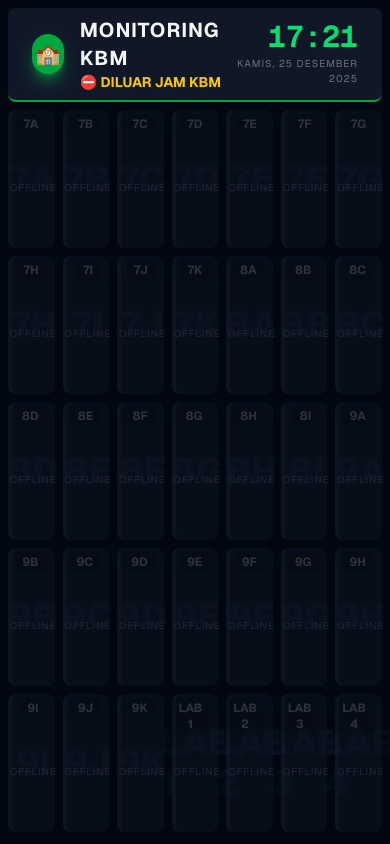
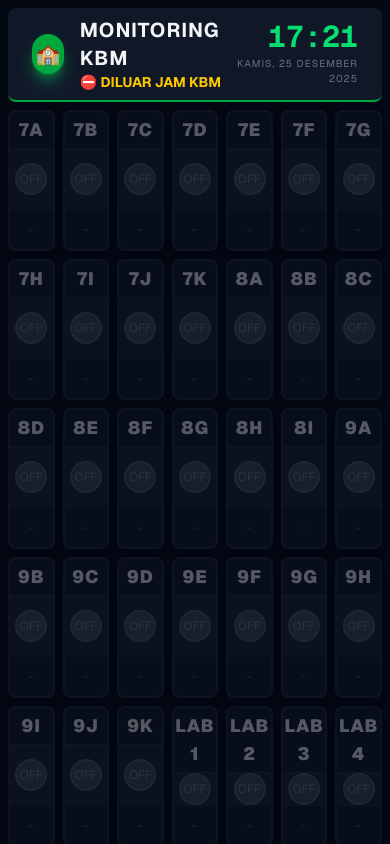
Before and after one commit to ghozaliaja/absensi-mts-demo, a Next.js app: page /admin in a window 390 px wide. Built offline with nearby package versions, Linux system fonts and the light colour scheme; no server answers; the database is empty.

Commit message:
Redesign: Update Admin Grid Layout based on sketch

```diff
--- a/app/admin/page.tsx
+++ b/app/admin/page.tsx
@@ -142,47 +142,61 @@ export default function AdminPage() {
                 {daftarKelas.map((kelas) => {
                     const info = getStatusKelas(kelas)
                     const isIsi = info.status === 'ISI'
-                    // Kalau lagi istirahat atau diluar jam, kotak jadi abu gelap
                     const isInactive = !jamSekarang || typeof jamSekarang.ke === 'string'
 
                     return (
                         <div
                             key={kelas}
                             className={`
-                relative rounded-lg border-l-4 shadow-lg flex flex-col items-center justify-center p-1 transition-all duration-700
-                ${isIsi
-                                    ? 'bg-gradient-to-br from-green-800 to-green-900 border-green-400 scale-[1.02] shadow-green-900/50 z-10'
-                                    : (isInactive ? 'bg-gray-900 border-gray-800 opacity-40' : 'bg-gray-800 border-red-900/50 opacity-80')
+                                relative rounded-lg border-2 shadow-lg flex flex-col overflow-hidden
+                                ${isIsi
+                                    ? 'bg-gray-800 border-green-500 shadow-green-900/50'
+                                    : (isInactive ? 'bg-gray-900 border-gray-800 opacity-40' : 'bg-gray-800 border-red-900/50')
                                 }
-              `}
+                            `}
                         >
-                            <div className={`absolute text-4xl font-black select-none ${isIsi ? 'text-green-500/20' : 'text-gray-700/20'}`}>
-                                {kelas}
+                            {/* BAGIAN ATAS: NAMA KELAS */}
+                            <div className="bg-gray-900/50 border-b border-white/10 py-1 text-center">
+                                <span className="text-lg font-black text-gray-300 tracking-wider">{kelas}</span>
                             </div>
 
-                            <div className="z-10 text-center w-full">
-                                <div className={`absolute top-1 right-2 text-xs font-bold px-2 py-0.5 rounded ${isIsi ? 'bg-black/30 text-green-300' : 'bg-black/20 text-gray-500'}`}>
-                                    {kelas}
-                                </div>
+                            {/* BAGIAN TENGAH: INDIKATOR LINGKARAN */}
+                            <div className="flex-1 flex items-center justify-center bg-gray-800/50 relative">
+                                {isInactive ? (
+                                    <div className="w-8 h-8 rounded-full bg-gray-700 border-2 border-gray-600 flex items-center justify-center">
+                                        <span className="text-xs text-gray-500">OFF</span>
+                                    </div>
+                                ) : (
+                                    <div className={`
+                                        w-10 h-10 rounded-full border-4 flex items-center justify-center shadow-lg transition-all duration-500
+                                        ${isIsi
+                                            ? 'bg-green-500 border-green-300 shadow-green-500/50 scale-110'
+                                            : 'bg-red-900/20 border-red-800 shadow-red-900/20'
+                                        }
+                                    `}>
+                                        {isIsi && <span className="text-white text-xs font-bold">✓</span>}
+                                    </div>
+                                )}
+                            </div>
 
+                            {/* BAGIAN BAWAH: NAMA GURU */}
+                            <div className={`
+                                py-2 px-1 text-center border-t min-h-[40px] flex items-center justify-center
+                                ${isIsi ? 'bg-green-900/30 border-green-500/30' : 'bg-gray-900/30 border-white/5'}
+                            `}>
                                 {isIsi ? (
-                                    <>
-                                        <div className="mb-1"><span className="text-[10px] bg-green-500 text-black font-bold px-2 py-0.5 rounded-full animate-pulse">HADIR</span></div>
-                                        <h2 className="text-sm md:text-base font-bold text-white leading-tight line-clamp-2 px-1">{info.guru}</h2>
-                                        <p className="text-[10px] text-green-200 mt-1 font-mono">🕒 {info.jam}</p>
-                                    </>
+                                    <div className="flex flex-col">
+                                        <span className="text-xs md:text-sm font-bold text-white leading-tight line-clamp-1">
+                                            {info.guru}
+                                        </span>
+                                        <span className="text-[9px] text-green-300 font-mono mt-0.5">
+                                            {info.jam}
+                                        </span>
+                                    </div>
                                 ) : (
-                                    <div className="flex flex-col items-center">
-                                        {/* Tampilkan status beda kalau lagi istirahat */}
-                                        {isInactive ? (
-                                            <span className="text-[10px] text-gray-600 uppercase tracking-widest mt-4">OFFLINE</span>
-                                        ) : (
-                                            <>
-                                                <span className="text-2xl text-red-900/50 mb-1">✕</span>
-                                                <span className="text-[10px] text-red-800/60 uppercase tracking-widest">KOSONG</span>
-                                            </>
-                                        )}
-                                    </div>
+                                    <span className="text-[10px] text-gray-600 uppercase tracking-widest font-semibold">
+                                        {isInactive ? '-' : 'KOSONG'}
+                                    </span>
                                 )}
                             </div>
                         </div>
```
